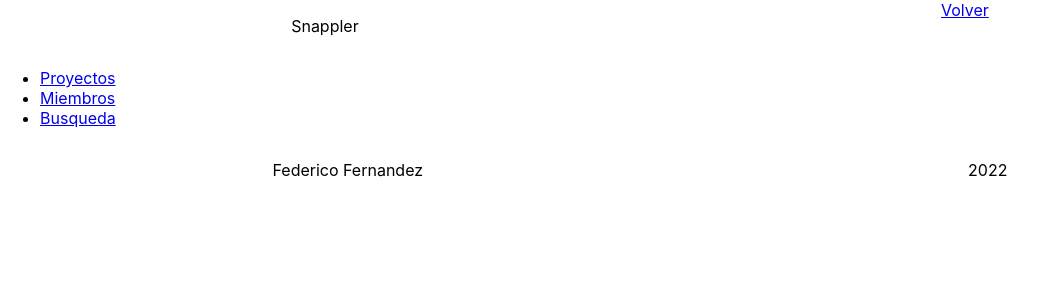
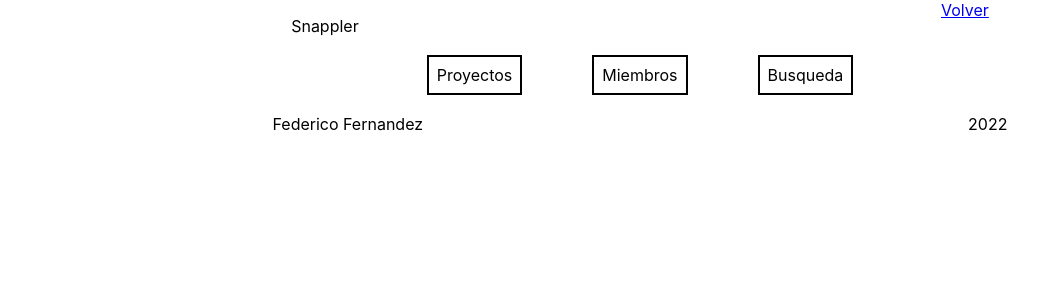
Before and after one commit to Huntindark/entrenamiento-react, a React (Create React App) app: page / in a window 1280 px wide. Shown: the top 300 px of the page, without its empty margins (0-1047 px from the left). Built offline with nearby package versions, Linux system fonts and the light colour scheme.

Commit message:
Query Searching done

```diff
--- a/src/component/Layout/Content/Members/index.js
+++ b/src/component/Layout/Content/Members/index.js
@@ -2,8 +2,10 @@
 import React from "react";
 import { data } from "../../../../utils/data"
 import { nanoid } from "nanoid";
+// import MemberCard from "./card/"
+import { CardBinder } from "../../../Styles/CardBinder";
 import MemberCard from "./card/"
-import { CardBinder } from "../../../Styles/CardBinder";
+// import { StyledMemberCard } from "./card/styles";
 
 const Members = () => {
   const members = data.members
--- a/src/component/Layout/Content/Search/index.js
+++ b/src/component/Layout/Content/Search/index.js
@@ -1,12 +1,48 @@
 /*----- Core -----*/
-import React from "react";
+import React, { useState } from "react";
+import { CardBinder } from "../../../Styles/CardBinder";
+import MemberCard from "../Members/card";
+import ProjectCard from "../Projects/card";
+import { data } from "../../../../utils/data"
+import { nanoid } from "nanoid";
 
 const Proyects = () => {
+  const [query, setQuery] = useState('')
+  const projects = data.projects
+  const members = data.members
+  const roles = data.roles
+
+  const projectsList = projects.filter( function(project) {
+    return project.name.toLowerCase().includes(query.toLowerCase())
+  });
+
+  const projectsComponentList = projectsList.map(project => (
+    <ProjectCard id={nanoid()} name={project.name} img={project.img} stack={project.stack} key ={nanoid()}/>
+  ));
+
+  const membersList = members.filter( function(member) {
+    return member.firstname.toLowerCase().includes(query.toLowerCase()) || member.lastname.toLowerCase().includes(query.toLowerCase()) || roles.find(item => item.id==member.role_id).label.toLowerCase().includes(query.toLowerCase())
+  });
+
+  const membersComponentList = membersList.map(member => (
+    <MemberCard id={nanoid()} firstName={member.firstname} lastName={member.lastname} role={roles.find(item => item.id==member.role_id).label} key ={nanoid()}/>
+  ));
+
+  function handleInput(e) {
+    setQuery(e.target.value)
+  }
+
   return (
     <>
       <p>Pagina de Busqueda</p>
       <label>Que desea buscar?</label>
-      <input></input>
+      <input onKeyUp={handleInput}></input>
+      <CardBinder>
+        {projectsComponentList}
+      </CardBinder>
+      <CardBinder>
+        {membersComponentList}
+      </CardBinder>
     </>
   );
 };
--- a/src/component/Layout/Content/index.js
+++ b/src/component/Layout/Content/index.js
@@ -1,24 +1,20 @@
 /*----- Core -----*/
 import React from "react";
-import { Route, Routes, Link } from "react-router-dom";
+import { Route, Routes } from "react-router-dom";
 import Projects from "./Projects";
 import Members from "./Members";
 import Search from "./Search";
+import { StyledLink } from "../../Styles/StyledLink";
+import { LinkHolder } from "../../Styles/LinkHolder";
 
 const Home = () => {
   return (
     <>
-      <ul>
-        <li>
-          <Link to="/proyects">Proyectos</Link>
-        </li>
-        <li>
-          <Link to="/members">Miembros</Link>
-        </li>
-        <li>
-          <Link to="/search">Busqueda</Link>
-        </li>
-      </ul>
+      <LinkHolder>
+        <StyledLink to="/projects">Proyectos</StyledLink>
+        <StyledLink to="/members">Miembros</StyledLink>
+        <StyledLink to="/search">Busqueda</StyledLink>
+      </LinkHolder>
     </>
   );
 };
@@ -28,7 +24,7 @@ const Content = () => {
     <>
       <Routes>
         <Route exact path="/" element={<Home />} />
-        <Route exact path="/proyects" element={<Projects />} />
+        <Route exact path="/projects" element={<Projects />} />
         <Route exact path="/members" element={<Members />} />
         <Route exact path="/search" element={<Search />} />
       </Routes>
--- /dev/null
+++ b/src/component/Styles/LinkHolder.js
@@ -0,0 +1,7 @@
+import styled from "styled-components"
+
+export const LinkHolder = styled.div`
+  display: flex;
+  justify-content: center;
+  gap: 5vw;
+`
--- /dev/null
+++ b/src/component/Styles/Snappler.js
@@ -0,0 +1,6 @@
+import styled from "styled-components"
+
+export const Snappler = styled.p`
+  font-size: larger;
+  color: orangered;
+`
--- /dev/null
+++ b/src/component/Styles/StyledLink.js
@@ -0,0 +1,11 @@
+import { Link } from "react-router-dom"
+import styled from "styled-components"
+
+export const StyledLink = styled(Link)`
+  text-decoration: none; /* no underline */
+  color: black;
+  padding: 8px;
+  border: 2px solid black;
+  margin: 3px;
+  /* box-shadow: 0 8px 16px 0 rgba(0,0,0,0.2) inset; */
+`
```
Also changed, not shown: src/component/Layout/Content/Members/card/styles.js (added, +9 -0 lines), src/component/Layout/Content/Search/card/index.js (deleted).
